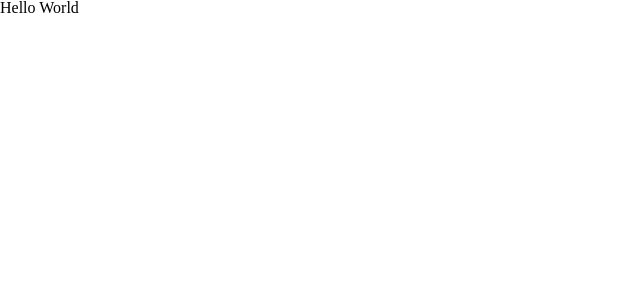
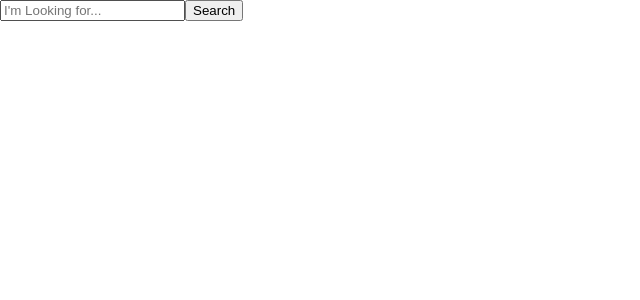
Before and after one commit to blackenjoy27/MovieSearchbar, a React (Create React App) app: page / in a window 1280 px wide. Shown: the top 300 px of the page, without its empty margins (0-640 px from the left). Built offline with nearby package versions, Linux system fonts and the light colour scheme.

Commit message:
setup the data binding between input and the state

```diff
--- a/src/components/MovieSearchBar.js
+++ b/src/components/MovieSearchBar.js
@@ -1,7 +1,27 @@
+import { useState } from "react";
 
 const MovieSearchBar = (props) => {
+    const [keyword, setKeyword] = useState("");
+    const handleChange = (e) => {
+        setKeyword(e.target.value);
+        console.log(keyword);
+    }
+    const handleSubmit = (e) => {
+        e.preventDefault();
+        console.log(keyword);
+    }
     return (
-        <div>Hello World</div>
+        <div>
+            <form onSubmit={handleSubmit}>
+                <input
+                    name="keyword"
+                    value={keyword}
+                    onChange={handleChange}
+                    placeholder="I'm Looking for..."
+                />
+                <button type="submit">Search</button>
+            </form>
+        </div>
     )
 }
 
```
